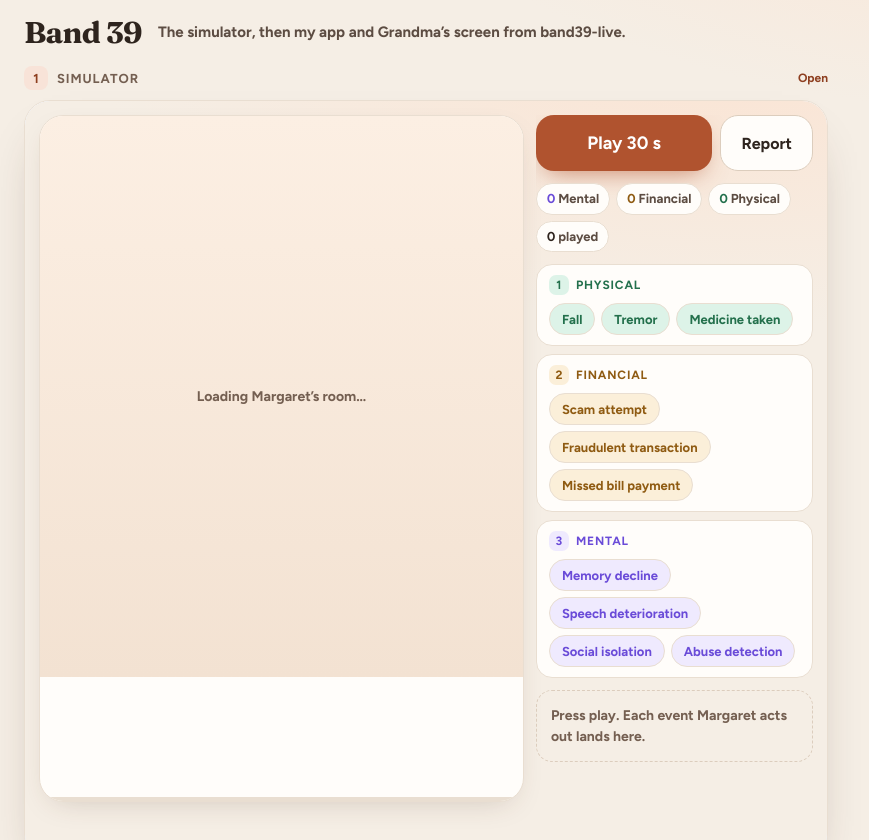
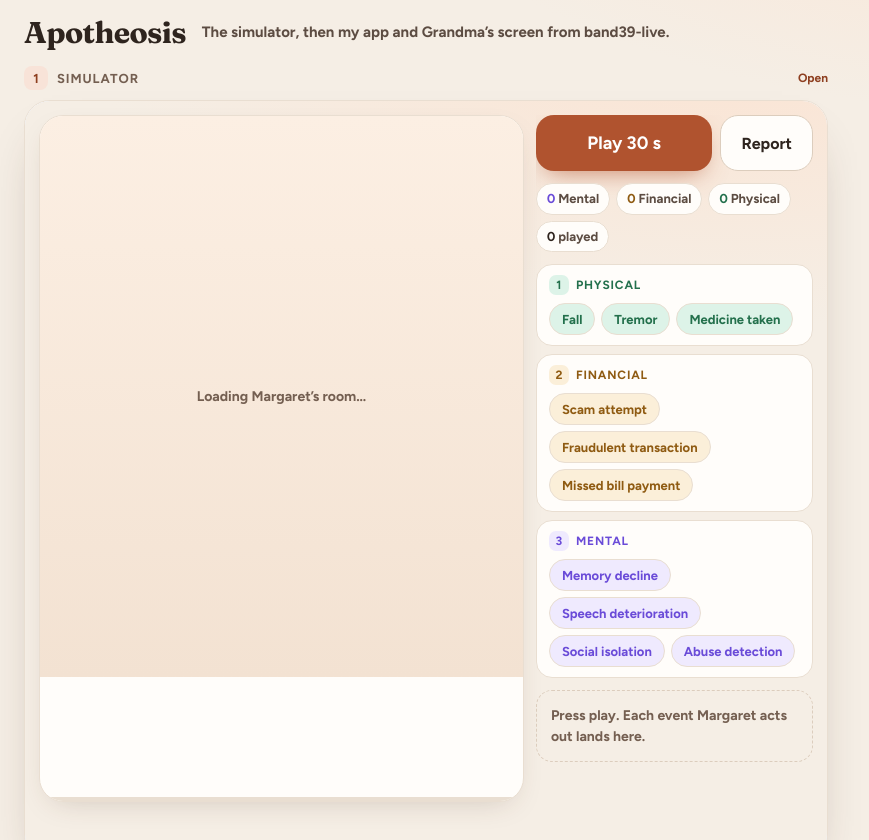
Before and after one commit to amyproject/apotheosis, a plain HTML site: page web/product.html in a window 1280 px wide. Shown: the top 840 px of the page, without its empty margins (0-869 px from the left). Drawn offline with Linux system fonts and the light colour scheme; no server answers.

Commit message:
Rename Band 39 to Apotheosis on the product page and in the docs
Co-Authored-By: Claude <noreply@anthropic.com>

```diff
--- a/web/product.html
+++ b/web/product.html
@@ -3,7 +3,7 @@
 <head>
 <meta charset="utf-8" />
 <meta name="viewport" content="width=device-width, initial-scale=1, viewport-fit=cover" />
-<title>Band 39 · Margaret, Lisa and a day in 30 seconds</title>
+<title>Apotheosis · Margaret, Lisa and a day in 30 seconds</title>
 <link rel="stylesheet" href="fonts/fonts.css" />
 <script src="js/icons.js"></script>
 <style>
@@ -94,7 +94,7 @@
 </head>
 <body>
 <header>
-  <h1>Band 39</h1>
+  <h1>Apotheosis</h1>
   <p>The simulator, then my app and Grandma’s screen from band39-live.</p>
   <div class="tabs" role="tablist" aria-label="Screens">
 
@@ -277,7 +277,7 @@
 
     // ---- in my phone the person is Grandma (on screen only; band39-live's text stays as written in its files) ----
     const RENAME = /\bMOM\b|\bMom\b|\bBAND\b|\bBand\b|\bband\b/;
-    const toGrandma = (t) => t.replace(/\bMOM\b/g, 'GRANDMA').replace(/\bMom\b/g, 'Grandma').replace(/\bBAND\b/g, 'DEVICE').replace(/\bBand\b/g, 'Device').replace(/\bband\b/g, 'device');
+    const toGrandma = (t) => t.replace(/\bBAND 39\b/g, 'APOTHEOSIS').replace(/\b[Bb]and 39\b/g, 'Apotheosis').replace(/\bMOM\b/g, 'GRANDMA').replace(/\bMom\b/g, 'Grandma').replace(/\bBAND\b/g, 'DEVICE').replace(/\bBand\b/g, 'Device').replace(/\bband\b/g, 'device');
     function renameIn(node) {
       if (!node) return;
       if (node.nodeType === 3) { if (RENAME.test(node.nodeValue)) node.nodeValue = toGrandma(node.nodeValue); return; }
```
Also changed, not shown: 3 other files.
